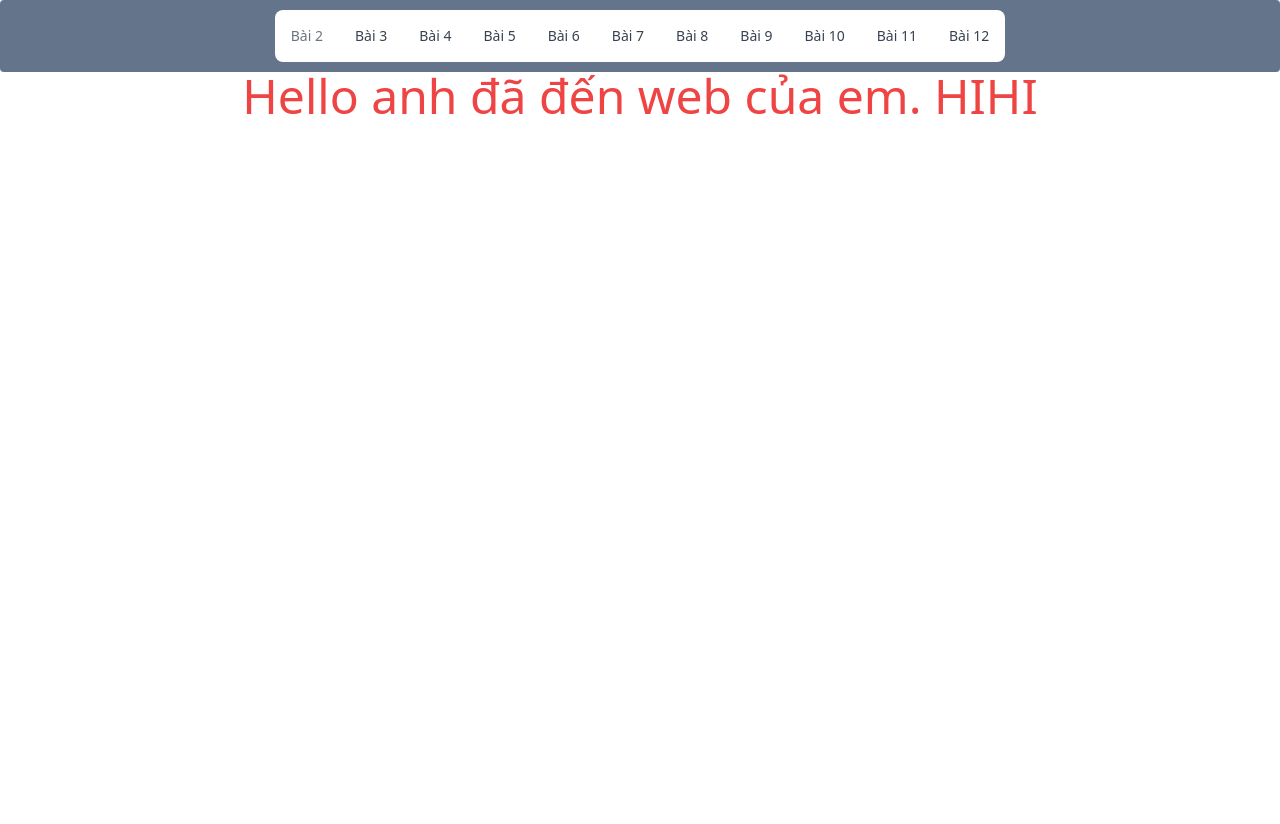
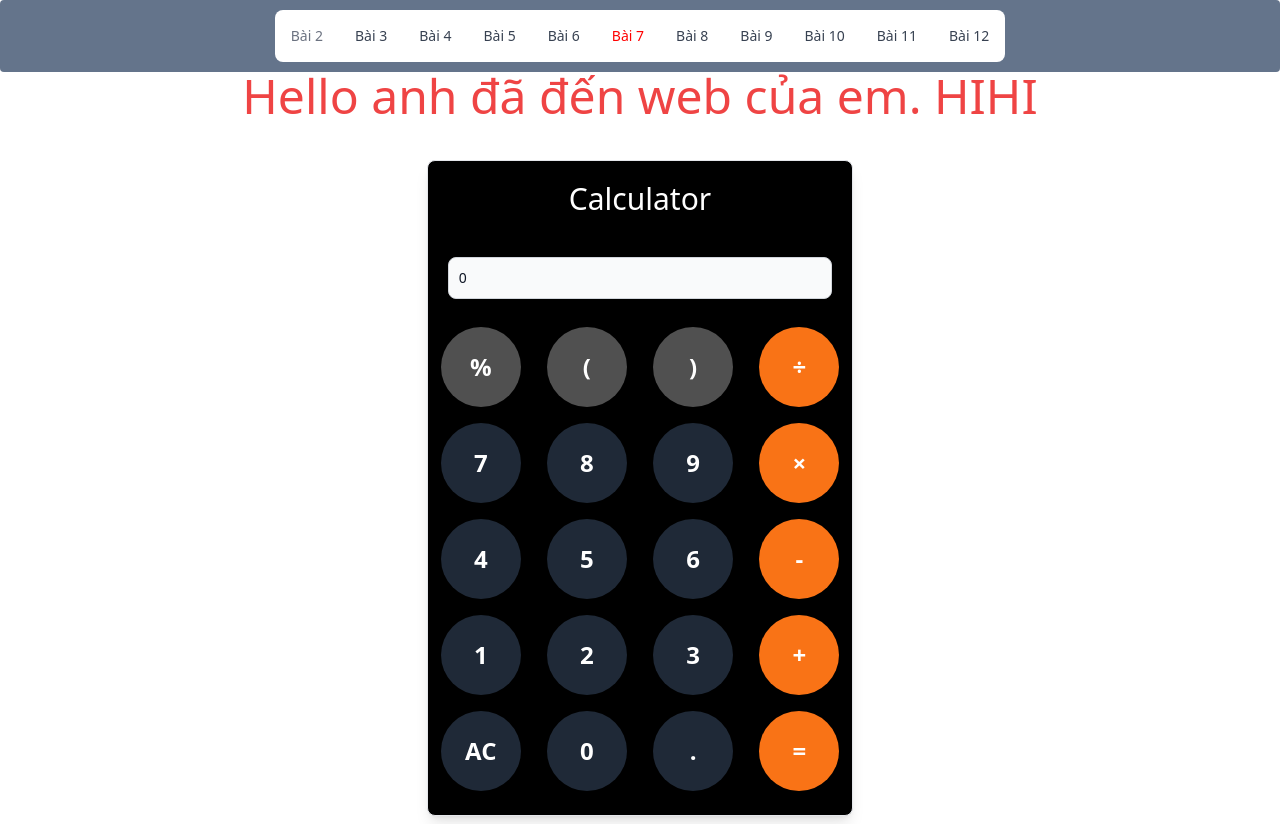
Before and after one commit to duynv13636/play-ts, an Angular app: page /bai-7 in a window 1280 px wide. Before the commit this address led to /. Before the commit the page ends 800 px from the top, so only its background shows below. Built offline with nearby package versions, Linux system fonts and the light colour scheme.

Commit message:
calcurlator

```diff
--- a/src/app/app-routing.module.ts
+++ b/src/app/app-routing.module.ts
@@ -1,6 +1,7 @@
 import { NgModule } from '@angular/core';
 import { RouterModule, Routes } from '@angular/router';
 import { BaiEightComponent } from './pages/bai-eight/bai-eight.component';
+import { CalculatorComponent } from './pages/calculator/calculator.component';
 import { CamelCaseComponent } from './pages/camel-case/camel-case.component';
 import { EndsWithComponent } from './pages/ends-with/ends-with.component';
 import { FactorialComponent } from './pages/factorial/factorial.component';
@@ -26,6 +27,10 @@ const routes: Routes = [
   {
     path: 'bai-6',
     component: TimeComponent,
+  },
+  {
+    path: 'bai-7',
+    component: CalculatorComponent,
   },
   {
     path: 'bai-8',
--- a/src/app/app.module.ts
+++ b/src/app/app.module.ts
@@ -14,6 +14,8 @@ import { EndsWithComponent } from './pages/ends-with/ends-with.component';
 import { UnionObjectComponent } from './pages/union-object/union-object.component';
 import { NavbarComponent } from './components/navbar/navbar.component';
 import { BrowserAnimationsModule } from '@angular/platform-browser/animations';
+import { CalculatorComponent } from './pages/calculator/calculator.component';
+import { FormsModule } from '@angular/forms';
 
 @NgModule({
   declarations: [
@@ -27,9 +29,11 @@ import { BrowserAnimationsModule } from '@angular/platform-browser/animations';
     BaiEightComponent,
     EndsWithComponent,
     UnionObjectComponent,
-    NavbarComponent
+    NavbarComponent,
+    CalculatorComponent
   ],
   imports: [
+    FormsModule,
     BrowserModule,
     AppRoutingModule,
     BrowserAnimationsModule
--- /dev/null
+++ b/src/app/pages/calculator/calculator.component.html
@@ -0,0 +1,266 @@
+<div
+  class="mx-auto overflow-hidden mt-10 shadow-lg mb-2 bg-[#000000] shadow-lg border rounded-lg lg:w-2/6 md:w-3/6 sm:w-4/6"
+>
+  <div class="">
+    <div class="p-5 text-white text-center text-3xl bg-[#04387A]-900">
+      Calculator
+    </div>
+
+    <div class="p-5 text-white text-right text-3xl bg-[#000000]">
+      <span class="text-orange-500"></span>
+      <input
+        type="text"
+        [(ngModel)]="toShow"
+        class="bg-gray-50 border border-gray-300 text-gray-900 text-sm rounded-lg focus:ring-blue-500 focus:border-blue-500 block w-full p-2.5 dark:bg-gray-700 dark:border-gray-600 dark:placeholder-gray-400 dark:text-white dark:focus:ring-blue-500 dark:focus:border-blue-500"
+      />
+    </div>
+
+    <div class="flex items-stretch bg-[#000000] h-24">
+      <div
+        class="flex-1 px-2 py-2 justify-center flex items-center text-white text-2xl font-semibold"
+      >
+        <button
+          class="rounded-full h-20 w-20 flex items-center bg-[#505050] justify-center shadow-lg hover:border-gray-500 focus:outline-none"
+          name="%"
+          (click)="updateCal('%')"
+        >
+          %
+        </button>
+      </div>
+
+      <div
+        class="flex-1 px-2 py-2 justify-center flex items-center text-white text-2xl font-semibold"
+      >
+        <button
+          class="rounded-full h-20 w-20 flex items-center bg-[#505050] justify-center shadow-lg hover:border-gray-500 focus:outline-none"
+          name="("
+          (click)="updateCal('(')"
+        >
+          (
+        </button>
+      </div>
+
+      <div
+        class="flex-1 px-2 py-2 justify-center flex items-center text-white text-2xl font-semibold"
+      >
+        <button
+          class="rounded-full h-20 w-20 flex items-center bg-[#505050] justify-center shadow-lg hover:border-gray-500 focus:outline-none"
+          name=")"
+          (click)="updateCal(')')"
+        >
+          )
+        </button>
+      </div>
+
+      <div
+        class="flex-1 px-2 py-2 justify-center flex items-center text-white text-2xl font-semibold"
+      >
+        <button
+          class="rounded-full h-20 w-20 flex items-center bg-orange-500 justify-center shadow-lg hover:border-gray-500 focus:outline-none"
+          name="/"
+          (click)="updateCal('/')"
+        >
+          ÷
+        </button>
+      </div>
+    </div>
+
+    <div class="flex items-stretch bg-[#000000] h-24">
+      <div
+        class="flex-1 px-2 py-2 justify-center flex items-center text-white text-2xl font-semibold"
+      >
+        <button
+          class="rounded-full h-20 w-20 flex items-center bg-gray-800 justify-center shadow-lg hover:border-gray-500 focus:outline-none"
+          name="7"
+          (click)="updateCal('7')"
+        >
+          7
+        </button>
+      </div>
+
+      <div
+        class="flex-1 px-2 py-2 justify-center flex items-center text-white text-2xl font-semibold"
+      >
+        <button
+          class="rounded-full h-20 w-20 flex items-center bg-gray-800 justify-center shadow-lg hover:border-gray-500 focus:outline-none"
+          name="8"
+          (click)="updateCal('8')"
+        >
+          8
+        </button>
+      </div>
+
+      <div
+        class="flex-1 px-2 py-2 justify-center flex items-center text-white text-2xl font-semibold"
+      >
+        <button
+          class="rounded-full h-20 w-20 flex items-center bg-gray-800 justify-center shadow-lg hover:border-gray-500 focus:outline-none"
+          name="9"
+          (click)="updateCal('9')"
+        >
+          9
+        </button>
+      </div>
+
+      <div
+        class="flex-1 px-2 py-2 justify-center flex items-center text-white text-2xl font-semibold"
+      >
+        <button
+          class="rounded-full h-20 w-20 flex items-center bg-orange-500 justify-center shadow-lg hover:border-gray-500 focus:outline-none"
+          name="*"
+          (click)="updateCal('*')"
+        >
+          ×
+        </button>
+      </div>
+    </div>
+
+    <div class="flex items-stretch bg-[#000000] h-24">
+      <div
+        class="flex-1 px-2 py-2 justify-center flex items-center text-white text-2xl font-semibold"
+      >
+        <button
+          class="rounded-full h-20 w-20 flex items-center bg-gray-800 justify-center shadow-lg hover:border-gray-500 focus:outline-none"
+          name="4"
+          (click)="updateCal('4')"
+        >
+          4
+        </button>
+      </div>
+
+      <div
+        class="flex-1 px-2 py-2 justify-center flex items-center text-white text-2xl font-semibold"
+      >
+        <button
+          class="rounded-full h-20 w-20 flex items-center bg-gray-800 justify-center shadow-lg hover:border-gray-500 focus:outline-none"
+          name="5"
+          (click)="updateCal('5')"
+        >
+          5
+        </button>
+      </div>
+
+      <div
+        class="flex-1 px-2 py-2 justify-center flex items-center text-white text-2xl font-semibold"
+      >
+        <button
+          class="rounded-full h-20 w-20 flex items-center bg-gray-800 justify-center shadow-lg hover:border-gray-500 focus:outline-none"
+          name="6"
+          (click)="updateCal('6')"
+        >
+          6
+        </button>
+      </div>
+
+      <div
+        class="flex-1 px-2 py-2 justify-center flex items-center text-white text-2xl font-semibold"
+      >
+        <button
+          class="rounded-full h-20 w-20 flex items-center bg-orange-500 justify-center shadow-lg hover:border-gray-500 focus:outline-none"
+          name="-"
+          (click)="updateCal('-')"
+        >
+          -
+        </button>
+      </div>
+    </div>
+
+    <div class="flex items-stretch bg-[#000000] h-24">
+      <div
+        class="flex-1 px-2 py-2 justify-center flex items-center text-white text-2xl font-semibold"
+      >
+        <button
+          class="rounded-full h-20 w-20 flex items-center bg-gray-800 justify-center shadow-lg hover:border-gray-500 focus:outline-none"
+          name="1"
+          (click)="updateCal('1')"
+        >
+          1
+        </button>
+      </div>
+
+      <div
+        class="flex-1 px-2 py-2 justify-center flex items-center text-white text-2xl font-semibold"
+      >
+        <button
+          class="rounded-full h-20 w-20 flex items-center bg-gray-800 justify-center shadow-lg hover:border-gray-500 focus:outline-none"
+          name="2"
+          (click)="updateCal('2')"
+        >
+          2
+        </button>
+      </div>
+
+      <div
+        class="flex-1 px-2 py-2 justify-center flex items-center text-white text-2xl font-semibold"
+      >
+        <button
+          class="rounded-full h-20 w-20 flex items-center bg-gray-800 justify-center shadow-lg hover:border-gray-500 focus:outline-none"
+          name="3"
+          (click)="updateCal('3')"
+        >
+          3
+        </button>
+      </div>
+
+      <div
+        class="flex-1 px-2 py-2 justify-center flex items-center text-white text-2xl font-semibold"
+      >
+        <button
+          class="rounded-full h-20 w-20 flex items-center bg-orange-500 justify-center shadow-lg hover:border-gray-500 focus:outline-none"
+          name="+"
+          (click)="updateCal('+')"
+        >
+          +
+        </button>
+      </div>
+    </div>
+
+    <div class="flex items-stretch bg-[#000000] h-24 mb-4">
+      <div
+        class="flex-1 px-2 py-2 justify-center flex items-center text-white text-2xl font-semibold"
+      >
+        <button
+          class="rounded-full h-20 w-20 flex items-center bg-gray-800 justify-center shadow-lg hover:border-gray-500 focus:outline-none"
+          (click)="clear()"
+        >
+          AC
+        </button>
+      </div>
+
+      <div
+        class="flex-1 px-2 py-2 justify-center flex items-center text-white text-2xl font-semibold"
+      >
+        <button
+          class="rounded-full h-20 w-20 flex items-center bg-gray-800 justify-center shadow-lg hover:border-gray-500 focus:outline-none"
+          name="0"
+          (click)="updateCal('0')"
+        >
+          0
+        </button>
+      </div>
+
+      <div
+        class="flex-1 px-2 py-2 justify-center flex items-center text-white text-2xl font-semibold"
+      >
+        <button
+          class="rounded-full h-20 w-20 flex items-center bg-gray-800 justify-center shadow-lg hover:border-gray-500 focus:outline-none"
+          name="."
+          (click)="updateCal('.')"
+        >
+          .
+        </button>
+      </div>
+
+      <div
+        class="flex-1 px-2 py-2 justify-center flex items-center text-white text-2xl font-semibold"
+      >
+        <button
+          class="rounded-full h-20 w-20 flex items-center bg-orange-500 justify-center shadow-lg hover:border-gray-500 focus:outline-none"
+          (click)="result()"
+        >
+          =
+        </button>
+      </div>
+    </div>
+  </div>
+</div>
--- /dev/null
+++ b/src/app/pages/calculator/calculator.component.ts
@@ -0,0 +1,26 @@
+import { Component } from '@angular/core';
+
+@Component({
+  selector: 'app-calculator',
+  templateUrl: './calculator.component.html',
+  styleUrls: ['./calculator.component.css']
+})
+export class CalculatorComponent {
+  toShow='0';
+  currvalue='';
+  updateCal(value:string){
+      this.currvalue= this.currvalue+value;
+      this.toShow=this.currvalue;
+  }
+  result(){
+    console.log('curr',this.currvalue);
+    this.toShow=eval(this.currvalue);
+    this.currvalue=this.toShow;
+
+
+  }
+  clear(){
+    this.currvalue='';
+    this.toShow='0';
+  }
+}
--- a/src/app/pages/ends-with/ends-with.component.ts
+++ b/src/app/pages/ends-with/ends-with.component.ts
@@ -8,6 +8,7 @@ import { endWith } from 'rxjs';
 })
 export class EndsWithComponent implements OnInit {
   constructor() {}
+
   ngOnInit(): void {
     console.log(this.handleEndWith('duy', 'd', 1));
     this.handleEndWith('duy', 'd');
--- a/src/app/pages/revers-data/revers-data.component.ts
+++ b/src/app/pages/revers-data/revers-data.component.ts
@@ -20,13 +20,12 @@ export class ReversDataComponent implements OnInit {
 
     console.log(arrObj);
     const object2 = Object.fromEntries(
-      Object.entries(arrObj).map(([key, val]) => [val, key]),
+      Object.entries(arrObj).map(([key, val]) => [val, key])
     );
 
     console.log(object2);
 
-    this.string=object2;
-
+    this.string = object2;
 
     // const obj = Object.assign({}, this.arr);
     // const stringJson = JSON.stringify(obj);
```
Also changed, not shown: src/app/pages/calculator/calculator.component.css (added), 1 other file (tests, documents, lock files or other folders).
